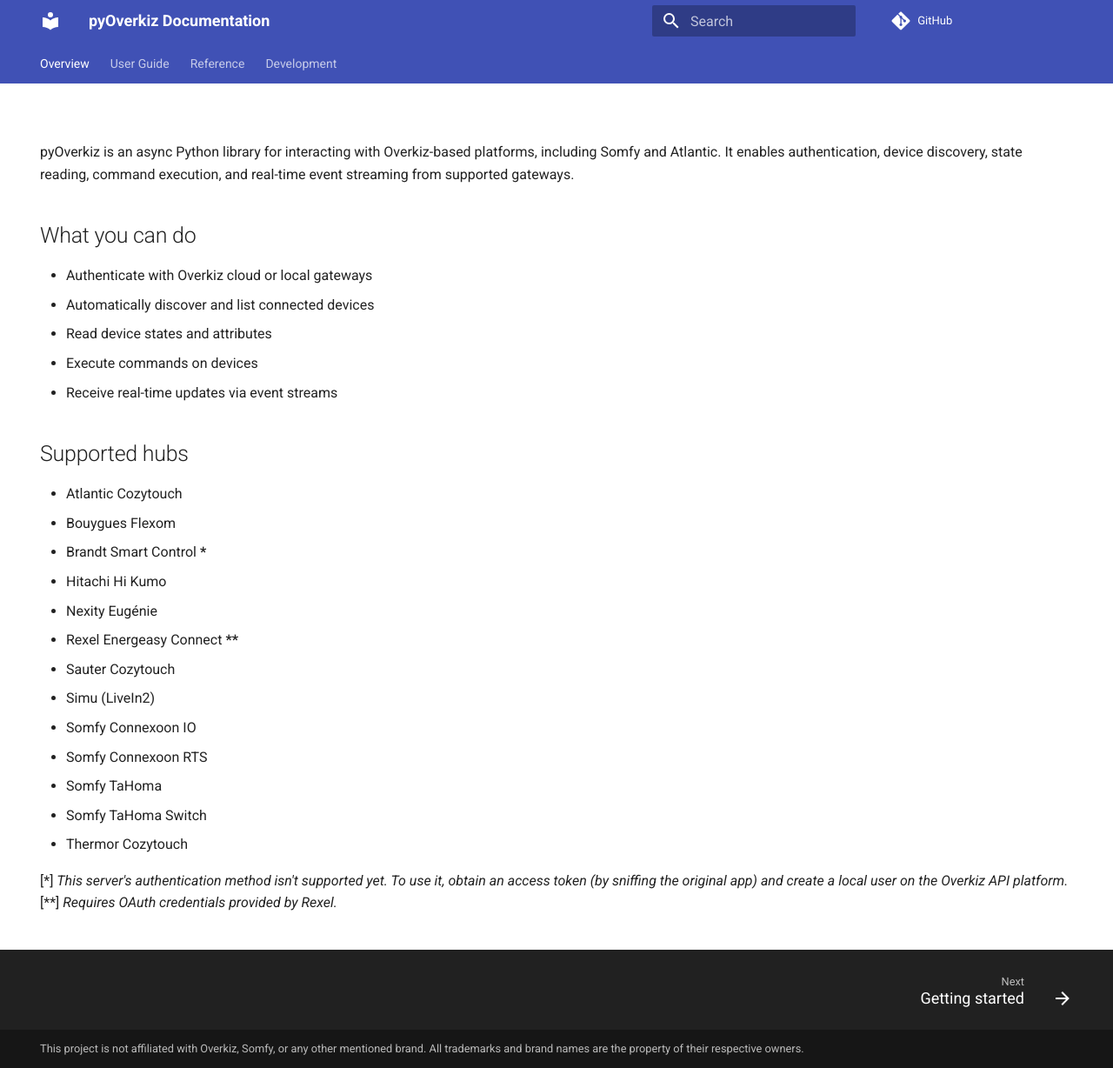
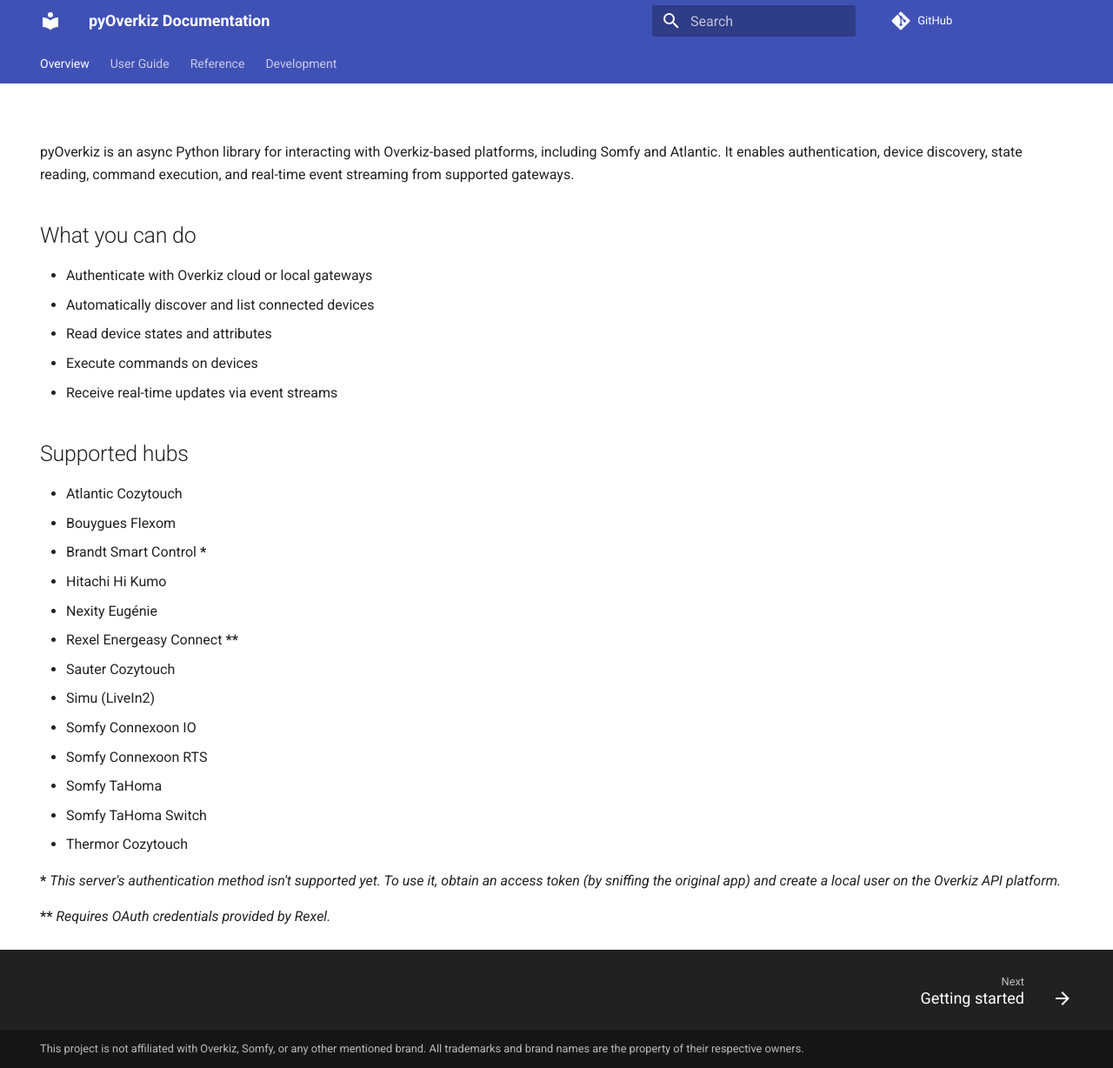
Before and after one commit to iMicknl/python-overkiz-api, an MkDocs documentation site: the page built from docs/index.md, in a window 1280 px wide and 1228 px high. Shown: the whole window at 87% size. Built offline with MkDocs 1.6.1 and Material for MkDocs 9.7.7, drawn with Linux system fonts in a browser that asks for light colours; comment, search, counter and statistics services are not loaded.

```diff
--- a/docs/index.md
+++ b/docs/index.md
@@ -36,5 +36,6 @@ pyOverkiz is an async Python library for interacting with Overkiz-based platform
 - Somfy TaHoma Switch
 - Thermor Cozytouch
 
-\[*] _This server's authentication method isn't supported yet. To use it, obtain an access token (by sniffing the original app) and create a local user on the Overkiz API platform._
-\[**] _Requires OAuth credentials provided by Rexel._
+**\*** _This server's authentication method isn't supported yet. To use it, obtain an access token (by sniffing the original app) and create a local user on the Overkiz API platform._
+
+**\*\*** _Requires OAuth credentials provided by Rexel._
```
Also changed, not shown: README.md (+3 -2 lines).
